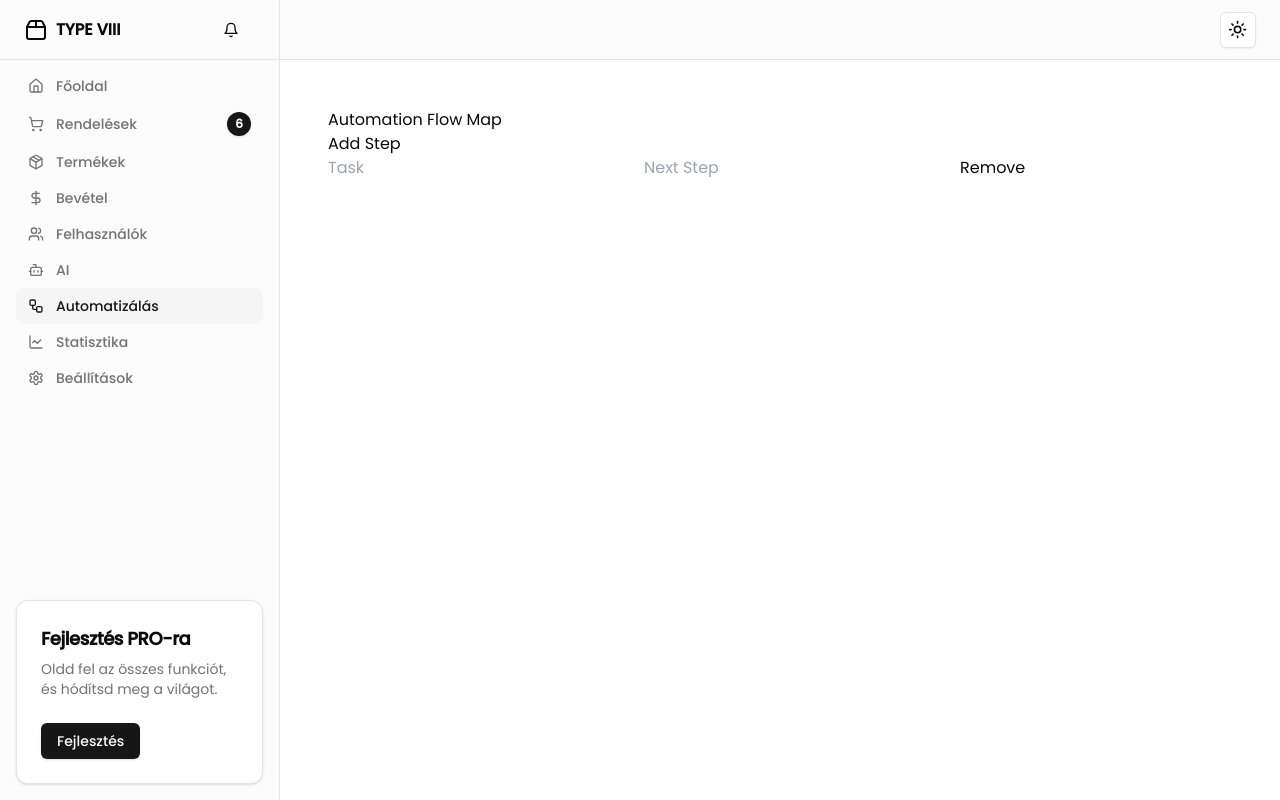
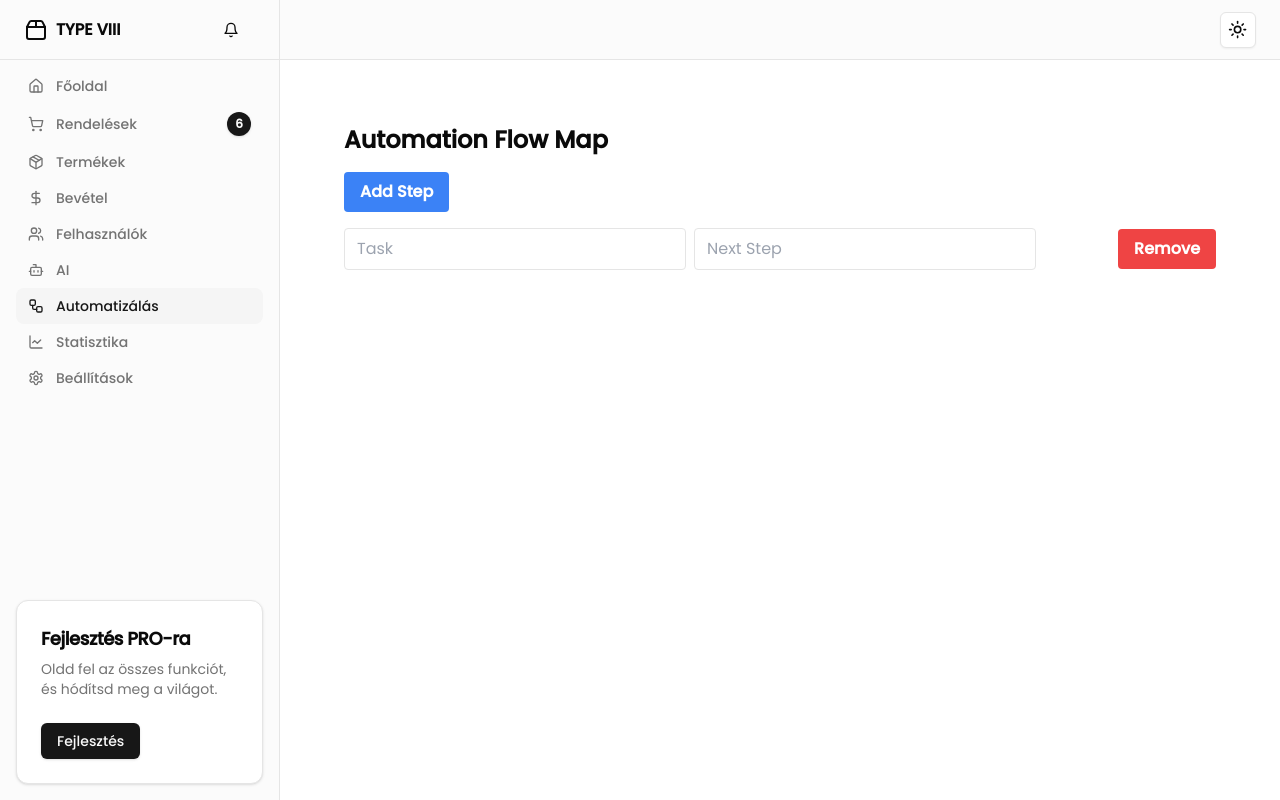
Before and after one commit to nemethdavid03/quiz, a Next.js app: page /admin/automation in a window 1280 px wide. Both pictures are taken after a click on the button "Add Step". Built offline with nearby package versions, Linux system fonts and the light colour scheme; no server answers.

Commit message:
Updated page.tsx

```diff
--- a/src/app/admin/automation/page.tsx
+++ b/src/app/admin/automation/page.tsx
@@ -1,14 +1,22 @@
+"use client"
+
 import React from 'react'
 import { useState } from 'react';
 
+interface Step {
+  id: number;
+  task: string;
+  nextStep: string;
+}
+
 const page = () => {
-  const [flowMap, setFlowMap] = useState([]);
+  const [flowMap, setFlowMap] = useState<Step[]>([]);
 
   const addStep = () => {
     setFlowMap([...flowMap, { id: Date.now(), task: '', nextStep: '' }]);
   };
 
-  const updateStep = (index, field, value) => {
+  const updateStep = (index: number, field: keyof Step, value: string) => {
     setFlowMap(
       flowMap.map((step, i) =>
         i === index ? { ...step, [field]: value } : step
@@ -16,30 +24,38 @@ const page = () => {
     );
   };
 
-  const removeStep = (index) => {
+  const removeStep = (index: number) => {
     setFlowMap(flowMap.filter((_, i) => i !== index));
   };
 
   return (
-    <div>
-      <h1>Automation Flow Map</h1>
-      <button onClick={addStep}>Add Step</button>
-      <ul>
+    <div className="p-4">
+      <h1 className="text-2xl font-bold mb-4">Automation Flow Map</h1>
+      <button onClick={addStep} className="bg-blue-500 hover:bg-blue-700 text-white font-bold py-2 px-4 rounded">
+        Add Step
+      </button>
+      <ul className="mt-4">
         {flowMap.map((step, index) => (
-          <li key={step.id}>
+          <li key={step.id} className="flex items-center justify-between mb-2">
+            <div className="flex items-center">
               <input
                 type="text"
                 placeholder="Task"
                 value={step.task}
                 onChange={(e) => updateStep(index, 'task', e.target.value)}
+                className="border rounded px-3 py-2 mr-2"
               />
               <input
                 type="text"
                 placeholder="Next Step"
                 value={step.nextStep}
                 onChange={(e) => updateStep(index, 'nextStep', e.target.value)}
+                className="border rounded px-3 py-2"
               />
-            <button onClick={() => removeStep(index)}>Remove</button>
+            </div>
+            <button onClick={() => removeStep(index)} className="bg-red-500 hover:bg-red-700 text-white font-bold py-2 px-4 rounded">
+              Remove
+            </button>
           </li>
         ))}
       </ul>
@@ -47,4 +63,4 @@ const page = () => {
   );
 };
 
-export default page
+export default page;
```
Lines whose indentation alone changed are shown as unchanged.
